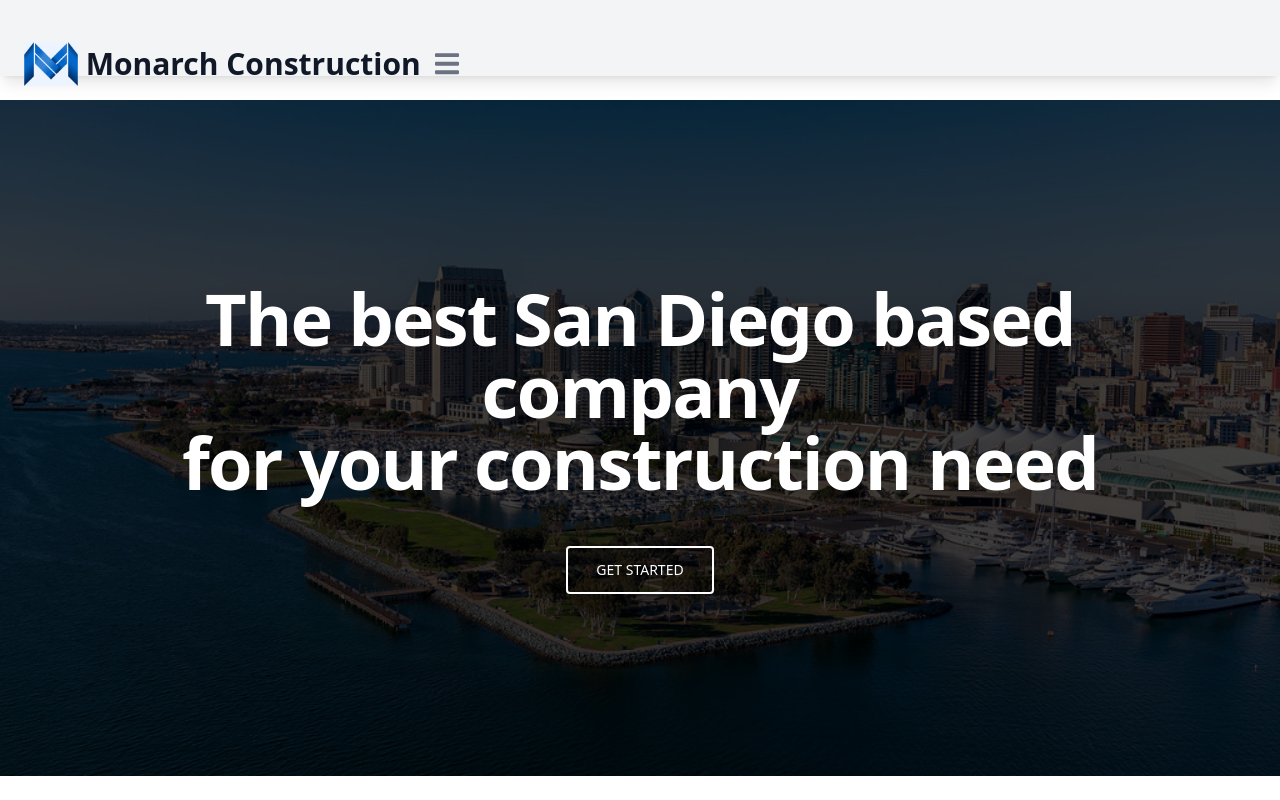
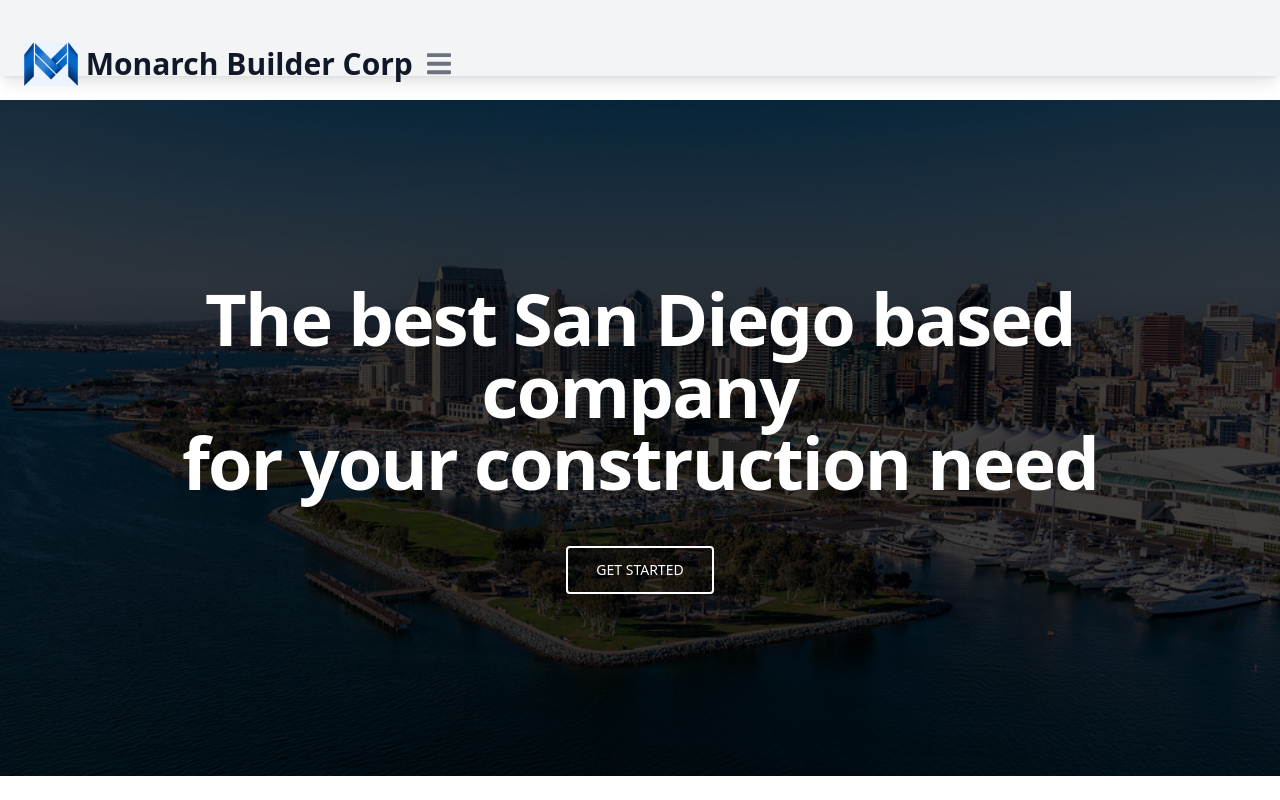
Before and after one commit to Adogeon/monarch, a Vue app: page /#/ in a window 1280 px wide. Shown: the top 800 px of the page. Built offline with nearby package versions, Linux system fonts and the light colour scheme; what tw-elements would draw is missing.

Commit message:
Update metadata + NavBar

```diff
--- a/index.html
+++ b/index.html
@@ -2,9 +2,9 @@
 <html lang="en">
   <head>
     <meta charset="UTF-8" />
-    <link rel="icon" type="image/svg+xml" href="/vite.svg" />
+    <link rel="icon" type="image/png" href="src/assets/IconOnly_NoBuffer.png" />
     <meta name="viewport" content="width=device-width, initial-scale=1.0" />
-    <title>Vite + Vue</title>
+    <title>Monarch Builder Corp</title>
   </head>
   <body>
     <div id="app"></div>
--- a/src/components/layout/NavBar.vue
+++ b/src/components/layout/NavBar.vue
@@ -26,7 +26,7 @@
       <div class="container-fluid">
         <router-link class="flex items-center text-gray-900 hover:text-gray-900 focus:text-gray-900 mt-2 lg:mt-0 mr-1" to="/">
           <img class="mr-2" src="../../assets/IconOnly_NoBuffer.png" style="height: 2.75rem" alt="Logo" loading="lazy" />
-          <span class="text-3xl font-bold">Monarch Construction</span>
+          <span class="text-3xl font-bold">Monarch Builder Corp</span>
         </router-link>
       </div>
       <button class="
```
